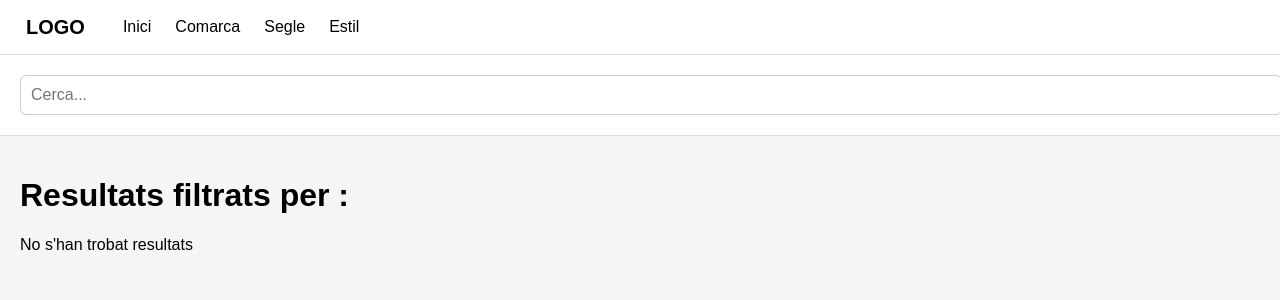
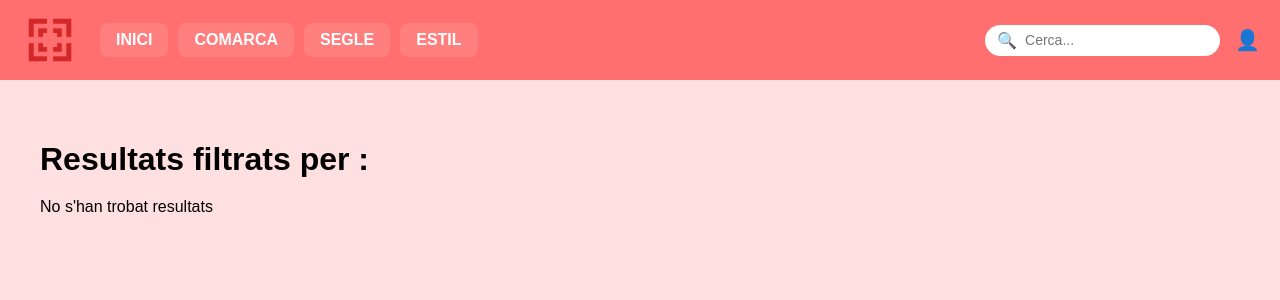
Before and after one commit to Nithaat0R/WebTrimoni-Cultural-public, a Vue app in the folder frontend/: page /filtre in a window 1280 px wide. Shown: the top 300 px of the page. Built offline with nearby package versions, Linux system fonts and the light colour scheme; the HTML template or start-up script is replaced by a standard one.

Commit message:
Fronted HUD fet i resultats començat

```diff
--- a/frontend/src/App.vue
+++ b/frontend/src/App.vue
@@ -1,25 +1,31 @@
 <template>
   <div id="app">
-    <header class="header">
-      <button class="logo-btn">LOGO</button>
-      <nav>
-        <button @click="go('inici')">Inici</button>
-        <button @click="go('comarca')">Comarca</button>
-        <button @click="go('segle')">Segle</button>
-        <button @click="go('estil')">Estil</button>
-      </nav>
+    <header class="topbar">
+      <!-- Esquerra del HUD -->
+      <div class="left">
+        <div class="logo">
+          <img src="@/assets/LOGO PATRIMONI.png" alt="Info Patrimoni" class="logo-img" @click="$router.push('/')"/>
+        </div>
+        <nav class="menu">
+          <button @click="$router.push('/')">INICI</button>
+          <button @click="$router.push('/comarques')">COMARCA</button>
+          <button @click="$router.push('/segles')">SEGLE</button>
+          <button @click="$router.push('/estil')">ESTIL</button>
+        </nav>
+      </div>
+      <!-- Dreta del HUD -->
+      <div class="right">
+        <div class="actions">
+          <div class="search">
+            <span class="search-icon">🔍</span>
+            <input type="text" placeholder="Cerca..." v-model="search" @keyup.enter="cerca" />
+          </div>
+
+          <div class="user-icon">👤</div>
+        </div>
+      </div>
     </header>
-
-    <div class="search-bar">
-      <input
-        type="text"
-        v-model="search"
-        placeholder="Cerca..."
-        @keyup.enter="cerca"
-      />
-    </div>
-
-    <main class="main">
+    <main class="content">
       <router-view />
     </main>
   </div>
@@ -34,26 +40,6 @@ export default {
     };
   },
   methods: {
-    go(section) {
-      if (section == "inici"){
-        this.$router.push({
-          name: "home"
-        })
-      }else if (section == "comarca"){
-        this.$router.push({
-          name: "comarques"
-        })
-      }else if (section == "segle"){
-        this.$router.push({
-          name: "segles"
-        })
-      }else if (section == "estil"){
-        this.$router.push({
-          name: "comarques"
-        })
-      }
-      console.log("Navegación:", section);
-    },
     cerca() {
       if (!this.search) return;
       this.$router.push({
@@ -69,54 +55,90 @@ export default {
 body {
   margin: 0;
   font-family: Arial, sans-serif;
-  background: #f5f5f5;
+  background: #ffe0e0;
 }
 
-.header {
+#app {
+  min-height: 100vh;
+}
+
+/* ===== TOP BAR ===== */
+.topbar {
   display: flex;
   align-items: center;
+  justify-content: space-between;
+  background: #ff6f6f;
+  padding: 10px 20px;
   gap: 20px;
-  padding: 10px 20px;
-  background: #ffffff;
-  border-bottom: 1px solid #ddd;
 }
 
-.logo-btn {
-  font-size: 20px;
-  font-weight: bold;
-  cursor: pointer;
-  background: none;
-  border: none;
+.left {
+  display: flex;
+  align-items: center;
+  gap:20px;
 }
 
-nav button {
-  background: none;
-  border: none;
-  font-size: 16px;
-  cursor: pointer;
-  padding: 8px 12px;
+.logo-img {
+  height: 60px;
+  width: auto;
 }
 
-nav button:hover {
-  background: #e0e0e0;
-  border-radius: 5px;
+.logo {
+  display: flex;
+  align-items: center;
 }
 
-.main {
+/* Menu */
+.menu {
+  display: flex;
+  gap: 10px;
+}
+
+.menu button {
+  background: #ff7f7f;
+  border: none;
+  color: white;
+  padding: 8px 16px;
+  border-radius: 8px;
+  cursor: pointer;
+  font-weight: bold;
+}
+
+.menu button:hover {
+  background: #ff5c5c;
+}
+
+/* Actions */
+.actions {
+  display: flex;
+  align-items: center;
+  gap: 15px;
+}
+
+/* Search */
+.search {
+  display: flex;
+  align-items: center;
+  background: white;
+  border-radius: 20px;
+  padding: 6px 12px;
+  gap: 6px;
+}
+
+.search input {
+  border: none;
+  outline: none;
+  font-size: 14px;
+}
+
+/* User */
+.user-icon {
+  font-size: 20px;
+  cursor: pointer;
+}
+
+/* Content */
+.content {
   padding: 20px;
 }
-
-.search-bar {
-  padding: 20px;
-  background: #fff;
-  border-bottom: 1px solid #ddd;
-}
-
-.search-bar input {
-  width: 100%;
-  padding: 10px;
-  font-size: 16px;
-  border: 1px solid #ccc;
-  border-radius: 6px;
-}
 </style>
--- a/frontend/src/views/Home.vue
+++ b/frontend/src/views/Home.vue
@@ -30,12 +30,6 @@ export default {
 </script>
 
 <style>
-body {
-  margin: 0;
-  font-family: Arial, sans-serif;
-  background: #f5f5f5;
-}
-
 .header {
   display: flex;
   align-items: center;
--- a/frontend/src/views/InfoPatrimoni.vue
+++ b/frontend/src/views/InfoPatrimoni.vue
@@ -3,14 +3,9 @@
     <div class="card">
 
       <div class="image">
-      <img
-        v-if="primeraImatge"
-        :src="primeraImatge"
-        alt="Imatge del patrimoni"
-      />
+        <img v-if="primeraImatge" :src="primeraImatge" alt="Imatge del patrimoni" />
         <div v-else class="placeholder">Sense imatge</div>
       </div>
-
       <div class="data">
         <h2>{{ element.titol }}</h2>
 
@@ -74,7 +69,6 @@ export default {
 <style scoped>
 .info-wrapper {
   padding: 20px;
-  background: #f5f5f5;
 }
 
 .card {
--- a/frontend/src/views/Resultats.vue
+++ b/frontend/src/views/Resultats.vue
@@ -2,19 +2,31 @@
   <div class="resultats">
     <h1>Resultats per "{{ query }}"</h1>
 
-    <div v-if="loading">Cercant...</div>
+    <div v-if="loading" class="loading">Cercant...</div>
 
-    <div v-else>
-      <div v-if="resultats.length === 0">
-        No s'han trobat resultats
-      </div>
+    <div v-else-if="resultats.length === 0" class="empty">
+      No s'han trobat resultats
+    </div>
 
-      <div class="cards">
-        <div @click="go(el.id)" class="card" v-for="el in resultats" :key="el.id">
+    <div class="cards" v-else>
+      <div
+        class="card"
+        v-for="el in resultats"
+        :key="el.id"
+        @click="go(el.id)"
+      >
+        <div class="image">
+          <img
+            v-if="getImatge(el)"
+            :src="getImatge(el)"
+            alt="Imatge patrimoni"
+          />
+          <div v-else class="placeholder">Sense imatge</div>
+        </div>
+
+        <div class="info">
           <h3>{{ el.titol }}</h3>
-          <p>{{ el.municipi_nom }}</p>
-          <p>{{ el.estil }}</p>
-          <a :href="el.url" target="_blank">Veure fitxa</a>
+          <p>📍{{ el.municipi_nom }}</p>
         </div>
       </div>
     </div>
@@ -53,27 +65,97 @@ export default {
         this.loading = false;
       }
     },
+
     go(id) {
-    console.log("CLICK EN:", id);
-    this.$router.push({
-      name: "patrimoni",
-      query: { id }
-    });
-  }
+      this.$router.push({
+        name: "patrimoni",
+        query: { id },
+      });
+    },
+
+    getImatge(el) {
+      if (!el.images || el.images.length === 0) return null;
+      return el.images[0].split("|")[0];
+    },
   },
 };
 </script>
 
 <style>
+.resultats {
+  padding: 20px;
+}
+
+.resultats h1 {
+  margin-bottom: 20px;
+  color: #000000;
+}
+
+/* GRID */
 .cards {
   display: grid;
-  grid-template-columns: repeat(auto-fill, minmax(260px, 1fr));
-  gap: 16px;
+  grid-template-columns: repeat(auto-fill, minmax(280px, 1fr));
+  gap: 20px;
 }
+
+/* CARD */
 .card {
-  background: white;
-  padding: 16px;
-  border-radius: 8px;
-  border: 1px solid #ddd;
+  background: #ffffff;
+  border-radius: 14px;
+  overflow: hidden;
+  cursor: pointer;
+  border: 2px solid #ffd6d6;
+  transition: transform 0.2s ease, box-shadow 0.2s ease;
+}
+
+.card:hover {
+  transform: translateY(-4px);
+  box-shadow: 0 10px 25px rgba(255, 111, 111, 0.35);
+}
+
+/* IMAGEN */
+.image {
+  height: 160px;
+  background: #ffd6d6;
+  display: flex;
+  align-items: center;
+  justify-content: center;
+}
+
+.image img {
+  width: 100%;
+  height: 100%;
+  object-fit: cover;
+}
+
+.placeholder {
+  color: #ff6f6f;
+  font-weight: 600;
+}
+
+/* INFO */
+.info {
+  padding: 14px;
+  color: #2c2c2c;
+}
+
+.info h3 {
+  margin: 0 0 8px;
+  color: #000000;
+  font-size: 1.1rem;
+}
+
+.info p {
+  margin: 4px 0;
+  color: #555;
+  font-size: 0.9rem;
+}
+
+/* ESTADOS */
+.loading,
+.empty {
+  margin-top: 20px;
+  color: #000000;
+  font-style: italic;
 }
 </style>
```
Also changed, not shown: frontend/src/assets/LOGO PATRIMONI.png (added). Lines whose indentation alone changed are shown as unchanged.
